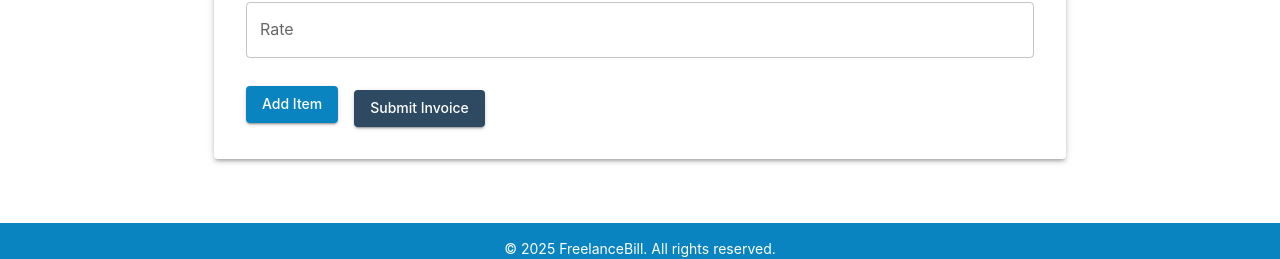
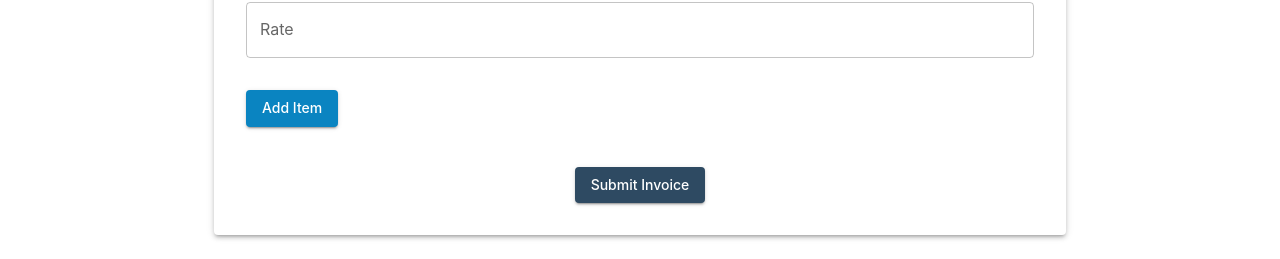
Before and after one commit to lcobiodata/freelance-bill, a React (Create React App) app in the folder frontend/: page /create-invoice in a window 1280 px wide. Shown: the part 975-1234 px from the top of the page. Built offline with nearby package versions, Linux system fonts and the light colour scheme; no server answers.

Commit message:
Refactor CreateInvoice component to improve button alignment using Box for layout

```diff
--- a/frontend/src/components/CreateInvoice.js
+++ b/frontend/src/components/CreateInvoice.js
@@ -1,5 +1,5 @@
 import React, { useEffect, useState } from "react";
-import { TextField, Button, Container, Paper, Typography, MenuItem, Table, TableBody, TableCell, TableContainer, TableHead, TableRow } from "@mui/material";
+import { TextField, Button, Container, Paper, Typography, MenuItem, Table, TableBody, TableCell, TableContainer, TableHead, TableRow, Box } from "@mui/material";
 import { useNavigate } from "react-router-dom";
 
 const API_URL = process.env.REACT_APP_API_URL; // Define API_URL constant
@@ -122,12 +122,18 @@ const CreateInvoice = () => {
         <TextField label="Description" name="description" fullWidth margin="normal" onChange={handleItemChange} />
         <TextField label="Quantity" type="number" name="quantity" fullWidth margin="normal" onChange={handleItemChange} />
         <TextField label="Rate" type="number" name="rate" fullWidth margin="normal" onChange={handleItemChange} />
-        <Button variant="contained" color="primary" sx={{ mt: 2 }} onClick={addItem}>
-          Add Item
-        </Button>
-        <Button variant="contained" color="secondary" sx={{ mt: 3, ml: 2 }} onClick={handleSubmit}>
-          Submit Invoice
-        </Button>
+        {/* Add Item Button - Left Aligned */}
+        <Box sx={{ display: "flex", justifyContent: "flex-start", mt: 3 }}>
+          <Button variant="contained" color="primary" onClick={addItem}>
+            Add Item
+          </Button>
+        </Box>
+        {/* Submit Invoice Button - Centered Below */}
+        <Box sx={{ display: "flex", justifyContent: "center", mt: 5 }}>
+          <Button variant="contained" color="secondary" onClick={handleSubmit}>
+            Submit Invoice
+          </Button>
+        </Box>
       </Paper>
     </Container>
   );
```
